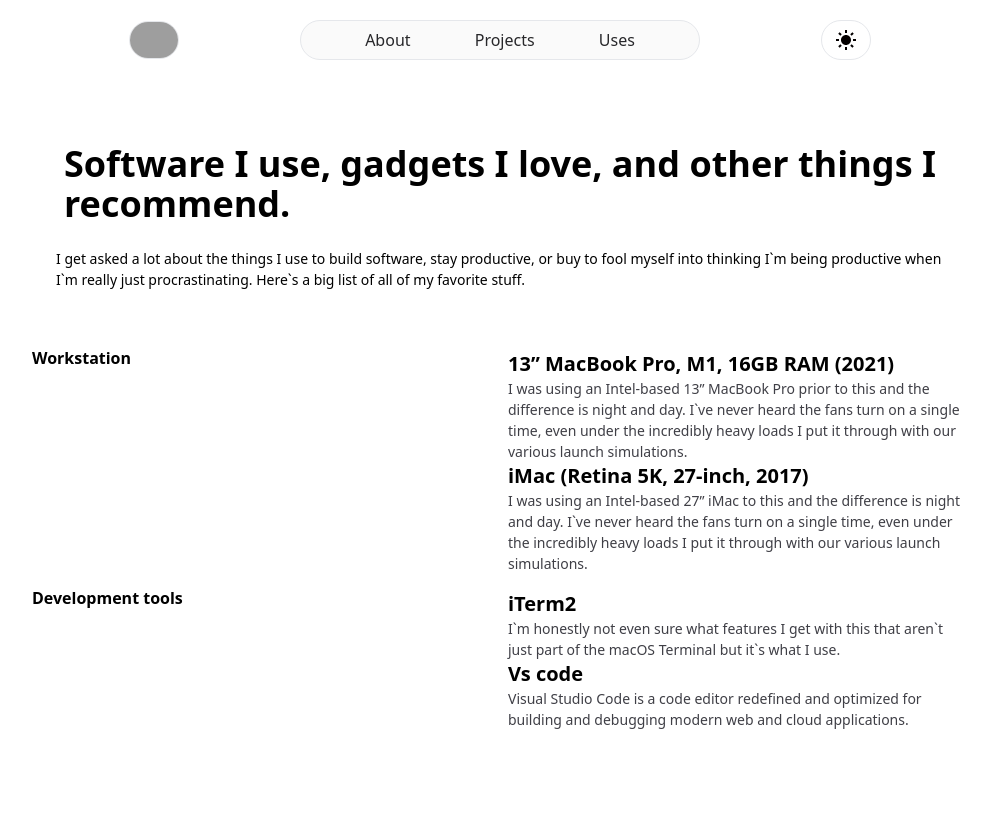
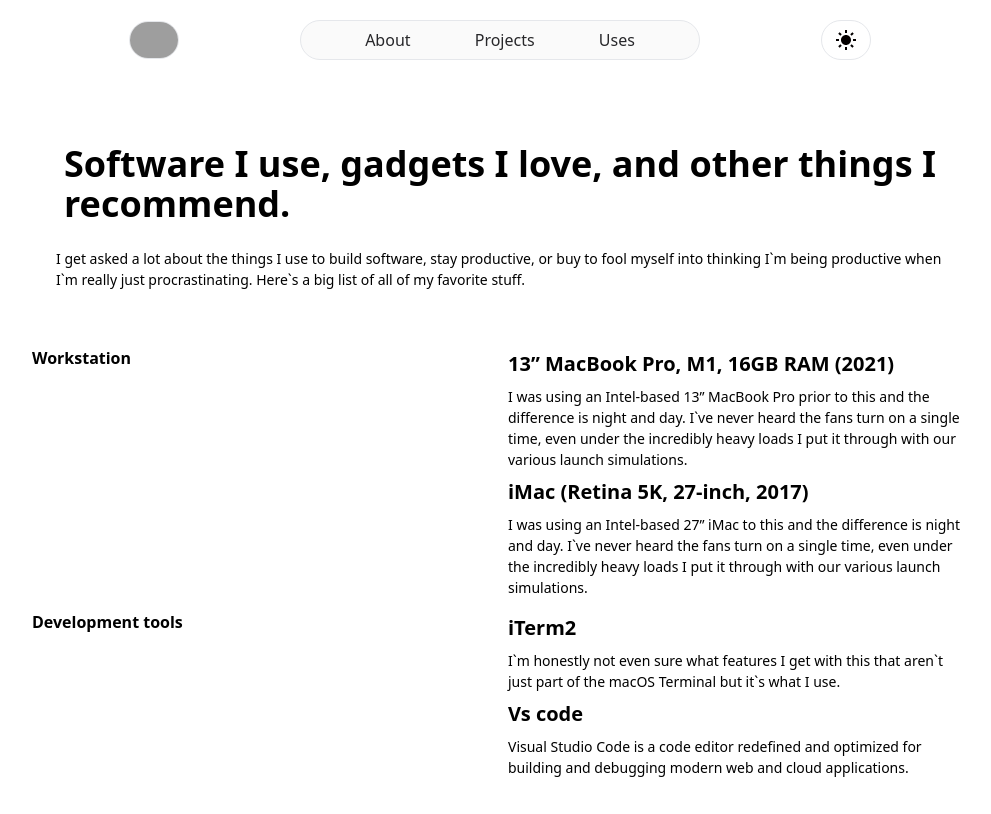
Before and after one commit to mfagri/porfolio, an Angular app: page /uses in a window 1280 px wide. Shown: the whole page, without its empty margins (140-1131 px from the left). Built offline with nearby package versions, Linux system fonts and the light colour scheme; grey boxes are pictures that could not be loaded.

Commit message:
add darck mode and light mode and fix text color

```diff
--- a/src/home/home.component.html
+++ b/src/home/home.component.html
@@ -26,7 +26,7 @@
           width="24"
           height="24"
           viewBox="0 0 24 24"
-          style="fill: rgb(255, 255, 255); transform: ; msfilter: "
+          style="fill: rgb(255, 255, 255); "
         >
           <path
             d="M12 11.807A9.002 9.002 0 0 1 10.049 2a9.942 9.942 0 0 0-5.12 2.735c-3.905 3.905-3.905 10.237 0 14.142 3.906 3.906 10.237 3.905 14.143 0a9.946 9.946 0 0 0 2.735-5.119A9.003 9.003 0 0 1 12 11.807z"
@@ -38,7 +38,7 @@
           width="24"
           height="24"
           viewBox="0 0 24 24"
-          style="fill: rgb(4, 0, 0); transform: ; msfilter: "
+          style="fill: rgb(4, 0, 0);"
         >
           <path
             d="M6.995 12c0 2.761 2.246 5.007 5.007 5.007s5.007-2.246 5.007-5.007-2.246-5.007-5.007-5.007S6.995 9.239 6.995 12zM11 19h2v3h-2zm0-17h2v3h-2zm-9 9h3v2H2zm17 0h3v2h-3zM5.637 19.778l-1.414-1.414 2.121-2.121 1.414 1.414zM16.242 6.344l2.122-2.122 1.414 1.414-2.122 2.122zM6.344 7.759 4.223 5.637l1.415-1.414 2.12 2.122zm13.434 10.605-1.414 1.414-2.122-2.122 1.414-1.414z"
--- a/src/home/uses/uses.component.html
+++ b/src/home/uses/uses.component.html
@@ -1,23 +1,51 @@
-<div class=" container p-4 justify-center flex flex-col items-start" >
+<div class="container p-4 justify-center flex flex-col items-start">
   <div class="m-4 p-4 flex flex-col justify-start items-start">
-        <h1 class="text-4xl md:text-4xl lg:text-4xl font-bold text-[30px] p-4 text-[var(--color-text)] self-center">Software I use, gadgets I love, and other things I recommend.
+    <h1
+      class="text-4xl md:text-4xl lg:text-4xl font-bold text-[30px] p-4 text-[var(--color-text)] self-center"
+    >
+      Software I use, gadgets I love, and other things I recommend.
     </h1>
-        <p class="text-[var(--color-text)] m-2 text-[14px]">I get asked a lot about the things I use to build software, stay productive, or buy to fool myself into thinking I`m being productive when I`m really just procrastinating. Here`s a big list of all of my favorite stuff.</p>
+    <p class="text-[var(--color-text)] m-2 text-[14px]">
+      I get asked a lot about the things I use to build software, stay
+      productive, or buy to fool myself into thinking I`m being productive when
+      I`m really just procrastinating. Here`s a big list of all of my favorite
+      stuff.
+    </p>
   </div>
-    <div class="p-4  grid grid-cols-2 gap-2">
-        <p class="text-[var(--color-text)] font-bold"> Workstation</p>
-        <div class="p-1">
-            <h1 class="text-[var(--color-text)] text-xl font-bold">13” MacBook Pro, M1, 16GB RAM (2021)</h1>
-            <p class="text-zinc-700 text-[14px]">I was using an Intel-based 13” MacBook Pro prior to this and the difference is night and day. I`ve never heard the fans turn on a single time, even under the incredibly heavy loads I put it through with our various launch simulations.</p>
-            <h1 class="text-[var(--color-text)] text-xl font-bold">iMac (Retina 5K, 27-inch, 2017)</h1>
-            <p class="text-zinc-700 text-[14px]">I was using an Intel-based 27” iMac to this and the difference is night and day. I`ve never heard the fans turn on a single time, even under the incredibly heavy loads I put it through with our various launch simulations.</p>
+  <div class="p-4 grid grid-cols-2 gap-2">
+    <p class="text-[var(--color-text)] font-bold">Workstation</p>
+    <div class="p-1 gap-2 flex flex-col">
+      <h1 class="text-[var(--color-text)] text-xl font-bold">
+        13” MacBook Pro, M1, 16GB RAM (2021)
+      </h1>
+      <p class="text-[var(--color-text)] text-[14px]">
+        I was using an Intel-based 13” MacBook Pro prior to this and the
+        difference is night and day. I`ve never heard the fans turn on a single
+        time, even under the incredibly heavy loads I put it through with our
+        various launch simulations.
+      </p>
+      <h1 class="text-[var(--color-text)] text-xl font-bold">
+        iMac (Retina 5K, 27-inch, 2017)
+      </h1>
+      <p class="text-[var(--color-text)] text-[14px]">
+        I was using an Intel-based 27” iMac to this and the difference is night
+        and day. I`ve never heard the fans turn on a single time, even under the
+        incredibly heavy loads I put it through with our various launch
+        simulations.
+      </p>
     </div>
     <p class="text-[var(--color-text)] font-bold">Development tools</p>
-        <div class="p-1">
+    <div class="p-1 gap-2 flex flex-col">
       <h1 class="text-[var(--color-text)] text-xl font-bold">iTerm2</h1>
-            <p class="text-zinc-700 text-[14px]">I`m honestly not even sure what features I get with this that aren`t just part of the macOS Terminal but it`s what I use.</p>
+      <p class="text-[var(--color-text)] text-[14px]">
+        I`m honestly not even sure what features I get with this that aren`t
+        just part of the macOS Terminal but it`s what I use.
+      </p>
       <h1 class="text-[var(--color-text)] text-xl font-bold">Vs code</h1>
-            <p class="text-zinc-700 text-[14px]">Visual Studio Code is a code editor redefined and optimized for building and debugging modern web and cloud applications.</p>
+      <p class="text-[var(--color-text)] text-[14px]">
+        Visual Studio Code is a code editor redefined and optimized for building
+        and debugging modern web and cloud applications.
+      </p>
       <!-- </div>
         <p class="text-white font-bold">Productivity</p>
         <div class="p-1">
@@ -26,5 +54,5 @@
             <p class="text-zinc-700 text-[14px]">I was using an Intel-based 13” MacBook Pro prior to this and the difference is night and day. I`ve never heard the fans turn on a single time, even under the incredibly heavy loads I put it through with our various launch simulations.</p>
         </div> -->
     </div>
-
   </div>
+</div>
--- a/src/styles.css
+++ b/src/styles.css
@@ -6,7 +6,7 @@
 :root{
     --color-bg:white;
     --color-text:black;
-    --color-bg2:rgba(0, 0, 0, 0.492);
+    --color-bg2:rgba(18, 17, 17, 0.338);
     --v:10;
     --color-home:white;
 }
```
Lines whose indentation alone changed are shown as unchanged.
